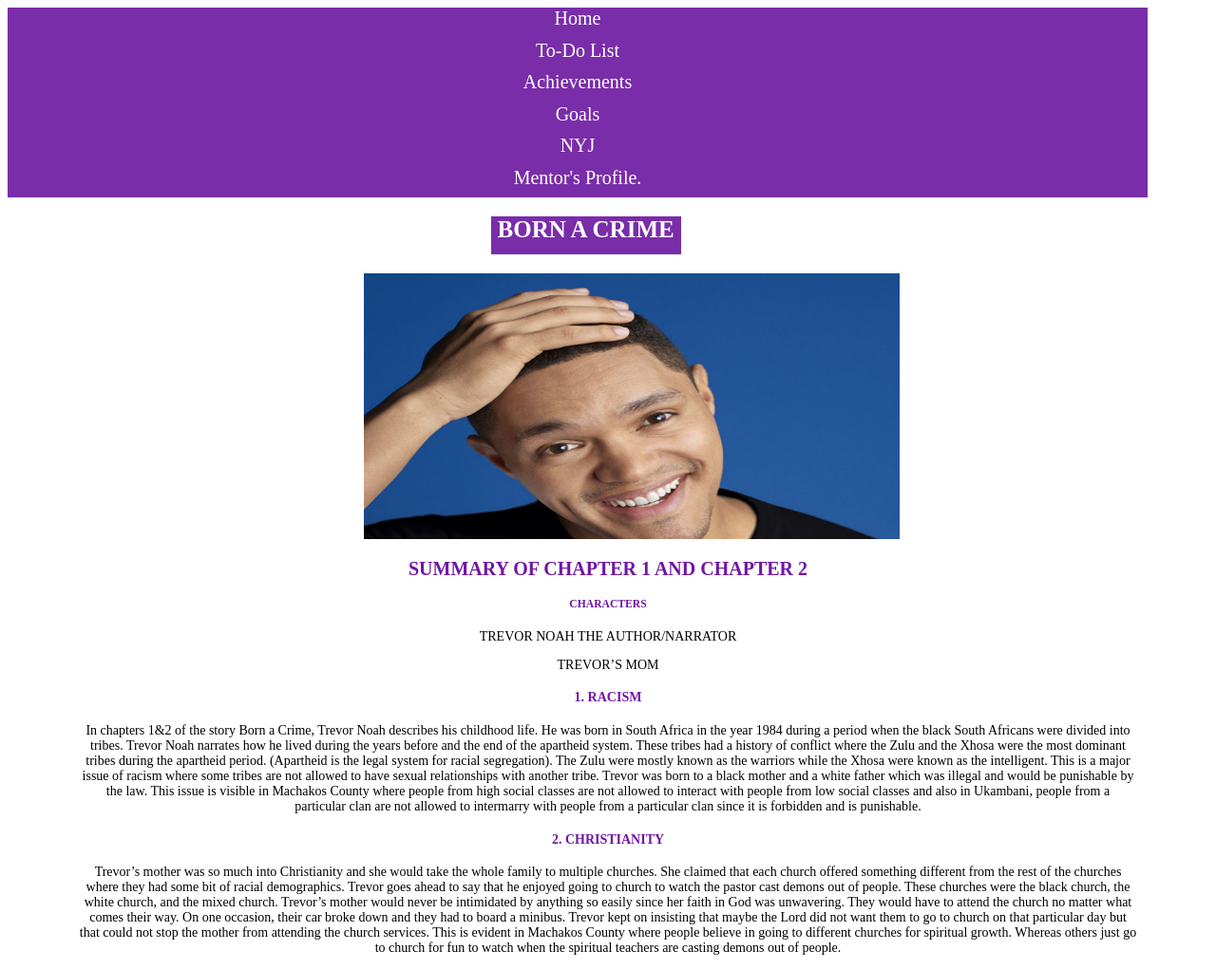
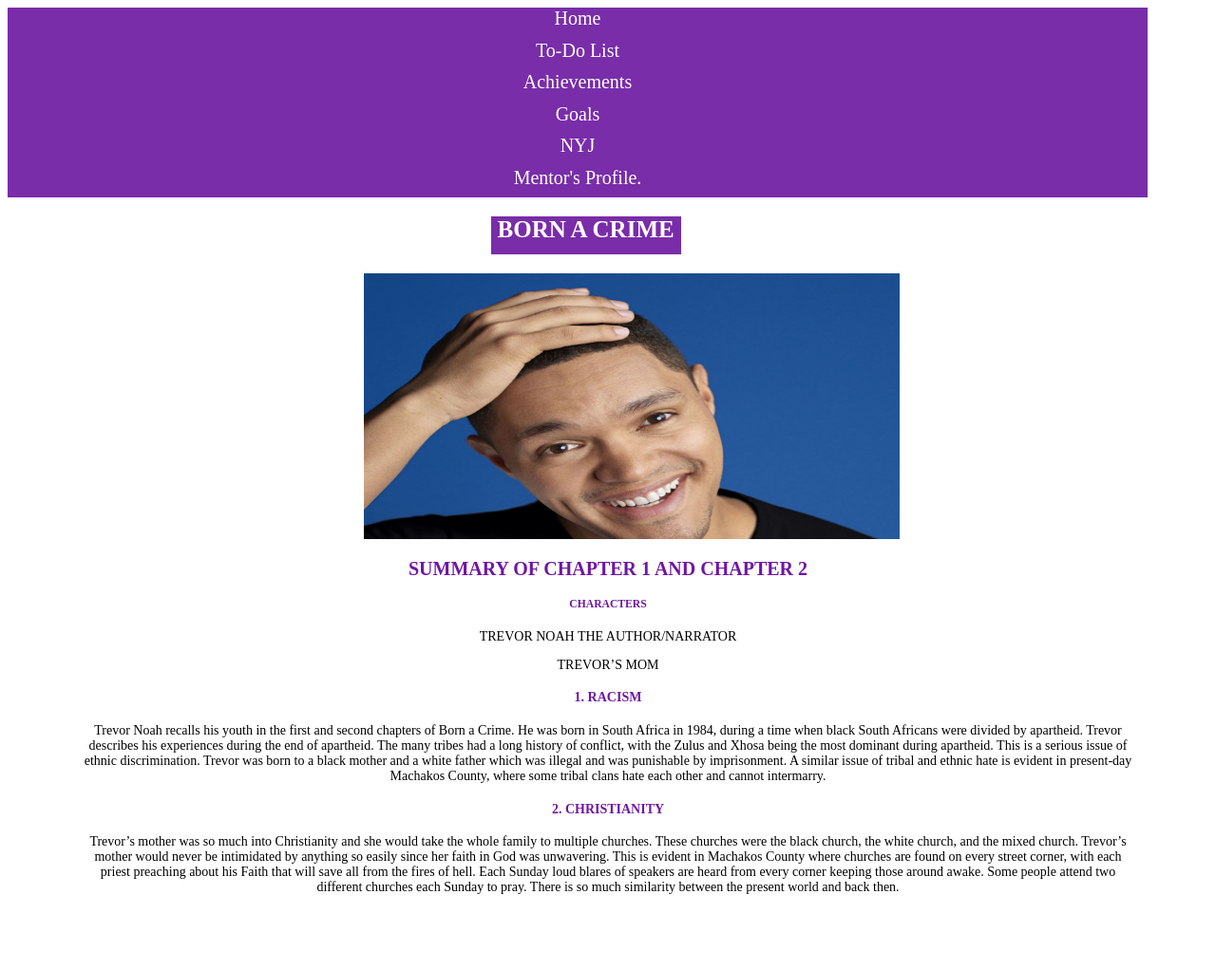
Before and after one commit to Yvonne-Martin/Mentorship-System, a plain HTML site: page Nyj.html in a window 1280 px wide. Shown: the whole page at 95% size. After the commit the page ends 957 px from the top, so only its background shows below. Drawn offline with Linux system fonts and the light colour scheme.

Commit message:
add files

```diff
--- a/Nyj.html
+++ b/Nyj.html
@@ -26,36 +26,29 @@
 <p>TREVOR’S MOM</p>
 <p>
 <h4>1. RACISM</h4>
-In chapters 1&2 of the story Born a Crime, Trevor Noah describes his childhood life.
-He was born in South Africa in the year 1984 during a period when the black South
-Africans were divided into tribes. Trevor Noah narrates how he lived during the years
-before and the end of the apartheid system. These tribes had a history of conflict where
-the Zulu and the Xhosa were the most dominant tribes during the apartheid period.
-(Apartheid is the legal system for racial segregation). The Zulu were mostly known as
-the warriors while the Xhosa were known as the intelligent. This is a major issue of
-racism where some tribes are not allowed to have sexual relationships with another
-tribe. Trevor was born to a black mother and a white father which was illegal and
-would be punishable by the law.  This issue is visible in Machakos County where
-people from high social classes are not allowed to interact with people from low
-social classes and also in Ukambani, people from a particular clan are not allowed
-to intermarry with people from a particular clan since it is forbidden and is punishable.
+Trevor Noah recalls his youth in the first and second chapters of Born a Crime. He was born in
+South Africa in 1984, during a time when black South Africans were divided by apartheid.
+Trevor describes his experiences during the end of apartheid. The many tribes had a long history
+of conflict, with the Zulus and Xhosa being the most dominant during apartheid. This is a serious
+issue of ethnic discrimination. Trevor was born to a black mother and a white father which was illegal
+and was punishable by imprisonment.
+A similar issue of tribal and ethnic hate is evident in present-day Machakos County, where some tribal
+clans hate each other and cannot intermarry.
+
 </p>
 
 <div>
 <h4>2. CHRISTIANITY</h4>
 <p>
-Trevor’s mother was so much into Christianity and she would take the whole family to multiple
-churches. She claimed that each church offered something different from the rest of the churches
-where they had some bit of racial demographics. Trevor goes ahead to say that he enjoyed going
-to church to watch the pastor cast demons out of people. These churches were the black church,
-the white church, and the mixed church. Trevor’s mother would never be intimidated by anything
-so easily since her faith in God was unwavering. They would have to attend the church no matter
-what comes their way. On one occasion, their car broke down and they had to board a minibus.
-Trevor kept on insisting that maybe the Lord did not want them to go to church on that particular
-day but that could not stop the mother from attending the church services. This is evident in
-Machakos County where people believe in going to different churches for spiritual growth.
-Whereas others just go to church for fun to watch when the spiritual teachers are casting demons
-out of people.
+    Trevor’s mother was so much into Christianity and she would take the whole family to
+    multiple churches. These churches were the black church, the white church, and the mixed church.
+    Trevor’s mother would never be intimidated by anything so easily since her faith in God was
+    unwavering. This is evident in Machakos County where churches are found on every street corner,
+    with each priest preaching about his Faith that will save all from the fires of hell. Each Sunday
+    loud blares of speakers are heard from every corner keeping those around awake. Some people attend
+    two different churches each Sunday to pray.
+    There is so much similarity between the present world and back then.
+
 </p>
 </div>
 </div>
```
